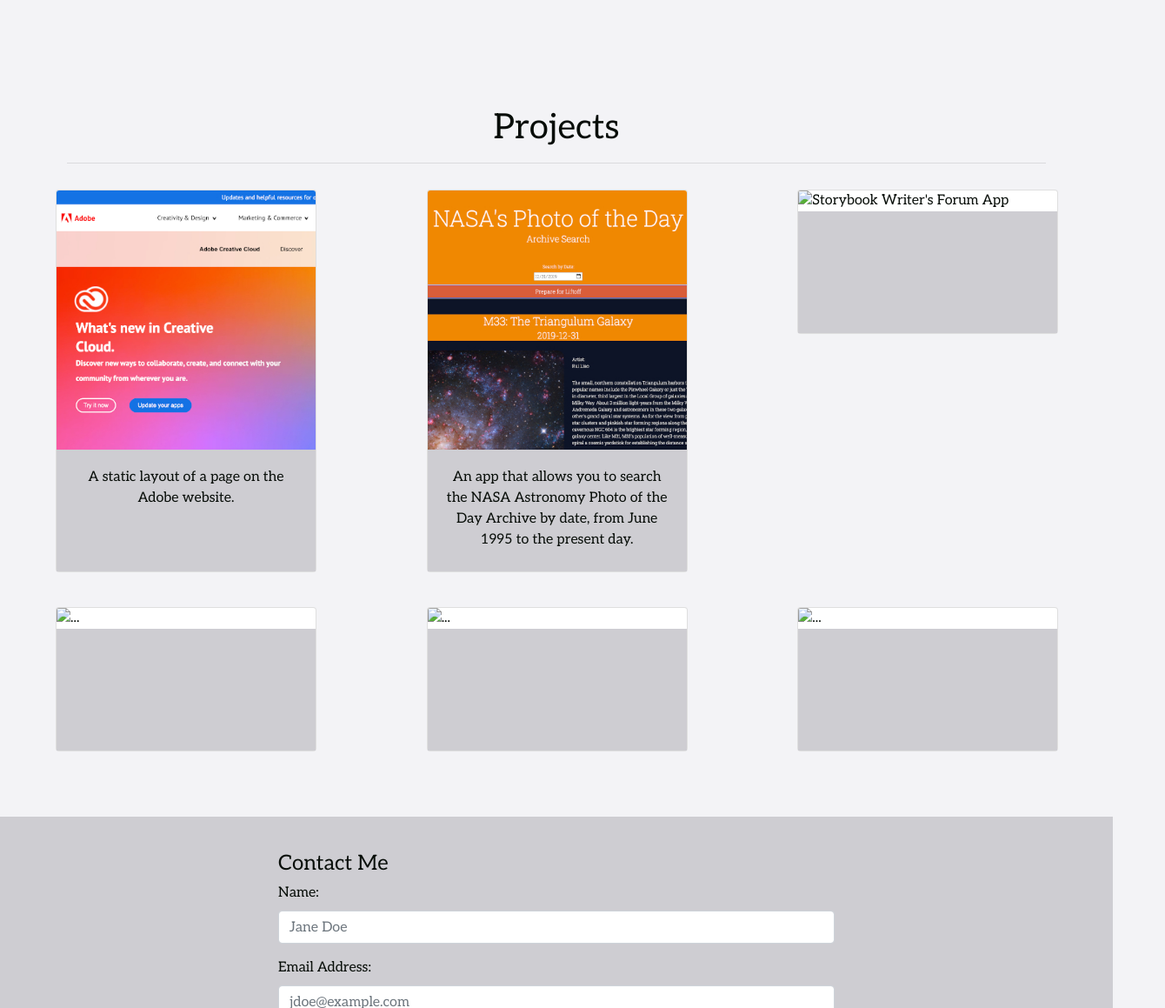
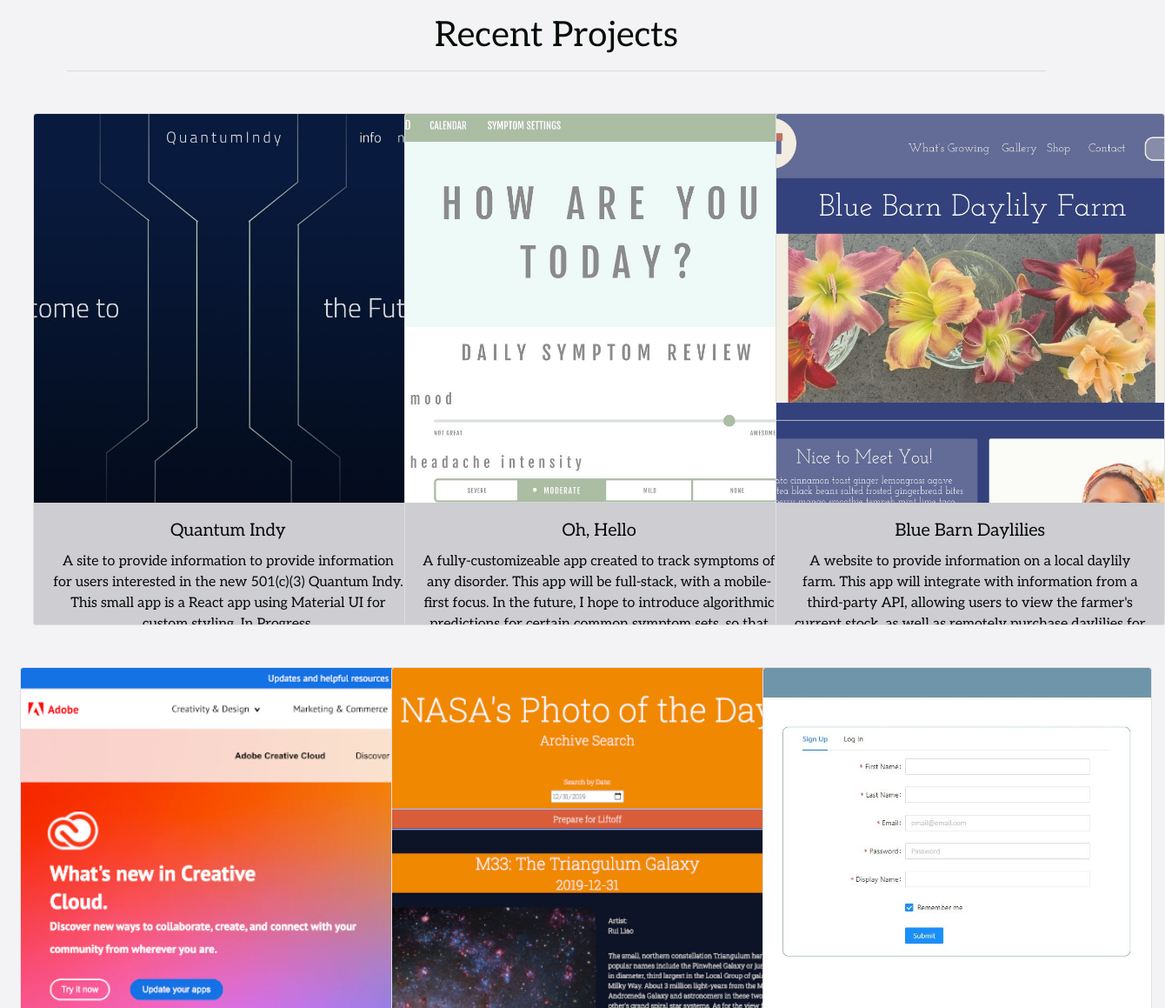
Before and after one commit to emorybrunner/Portfolio, a plain HTML site: page index.html in a window 1280 px wide. Shown: the part 1641-2800 px from the top of the page at 87% size, 1340 px wide, since content can reach past the window. Drawn offline with nearby package versions, Linux system fonts and the light colour scheme.

Commit message:
Portfolio Update Day 2

```diff
--- a/css/about.css
+++ b/css/about.css
@@ -1,9 +1,9 @@
-.svgs  {
-    margin-left: 3%;
+.row {
+    margin-top: 3rem;
 }
 
 #skillsTitle {
-    margin-left: 3%;
+    margin-left: 0;
 }
 
 .skillsColumn {
@@ -30,9 +30,9 @@
 }
 
 #portrait img {
-    height: 400px;
-    margin-top: 80px;
-    margin-left: 60px;
+    height: 30rem;
+    margin-top: 7rem;
+    margin-left: 2rem;
     border-radius: 20px;
 }
 
--- a/css/projects.css
+++ b/css/projects.css
@@ -7,9 +7,14 @@
 
 
 .bootstrap-override .card {
-    width: 300px;
-    margin-left: 5vw;
+    width: 28rem;
+    margin-left: 3vw;
+    margin-right: 3vw;
     justify-content: center space-evenly;
+}
+
+.bootstrap-override .card .card-image-top img {
+    height: 446px;
 }
 
 .bootstrap-override .card-body {
@@ -18,6 +23,22 @@
     text-align: center;
     transition: 0.1s;
     transition-timing-function: ease-in-out;
+}
+
+.bootstrap-override .card-body::-webkit-scrollbar {
+    width: 8px;
+}
+
+.bootstrap-override .card-body::-webkit-scrollbar-track {
+    background: #F1F1F1;
+}
+
+.bootstrap-override .card-body::-webkit-scrollbar-thumb {
+    background: #9f9fa1;
+}
+
+.bootstrap-override .card-body::-webkit-scrollbar-thumb:hover {
+    background: #63695a;
 }
 
 .bootstrap-override .card-body:hover {
--- a/index.html
+++ b/index.html
@@ -55,9 +55,9 @@
 <!-- About -->
 <div id="about">
     <div class="container">
-        <h3 id="skillsTitle">Skills</h3>
         <div class="row">
             <div class="col-sm-2 skillsColumn svgs">
+                <h3 id="skillsTitle">Skills</h3>
                 <svg id="cssSVG" class="svg" viewBox="0 0 128 128" data-toggle="tooltip" data-placement="right" title="CSS" >
                     <path d="M8.76 1l10.055 112.883 45.118 12.58 45.244-12.626 10.063-112.837h-110.48zm89.591 25.862l-3.347 37.605.01.203-.014.467v-.004l-2.378 26.294-.262 2.336-28.36 7.844v.001l-.022.019-28.311-7.888-1.917-21.739h13.883l.985 11.054 15.386 4.17-.004.008v-.002l15.443-4.229 1.632-18.001h-32.282999999999994l-.277-3.043-.631-7.129-.331-3.828h34.748999999999995l1.264-14h-52.926l-.277-3.041-.63-7.131-.332-3.828h69.281l-.331 3.862z"></path>
                 </svg>
@@ -102,11 +102,11 @@
                 <p>Following my graduation from university, I worked in the culinary world for a few years. Enter: COVID-19. The industry began to change rapidly and I - like many others - began to realize that this could be the perfect opportunity for a change of pace. Eleven Fifty Academy came onto my radar through mutual connections to the program, and I decided jump in headfirst into their Web Development Bootcamp.</p>
                 <p>After completing Eleven Fifty's program in January of 2021, I had the opportunity to return to the school as a Learning Assistant. In this position, I mentored and tutored students, both one-on-one and in class, helping them to have a productive and exceptional experience during their time at Eleven Fifty. I was able to cement a deeper understanding of the concepts that I had learned throughout my time in the course, while also touching on all of the different technologies that my students implemented in their projects.</p>
                 <p>Following my time spent teaching, I feel confident enough to say that I am not only ready, but excited to take the next step towards becoming a full-fledged developer! I am eager to expand my knowledge of web development and design, learn new technologies, and work on new projects -- I can't wait to see what the future holds.</p>
-                <p><a href="">View my Resume here!</a></p>
+                <p><a href="./assets/Emory_Brunner_Resume.pdf" target="_blank">View my Resume here!</a></p>
             </div>
 
             <div class="col-sm-4" id="portrait">
-                <img src="">
+                <img src="./assets/Headshot.jpg">
             </div>
         </div>
     </div>
@@ -114,78 +114,86 @@
 
 <!-- Projects -->
 <div id="projectsHeader">
-    <h1>Projects</h1>
+    <h1>Recent Projects</h1>
     <hr />
 </div>
 
 <div class="row">
     <div class="col-sm-4">
         <div class="card">
-            <img src="assets/staticLayout.jpg" class="card-img-top" alt="Adobe Creative Cloud Static Layout">
-            <div class="card-body">
-                <p class="card-text">A static layout of a page on the Adobe website.</p>
+            <a href="#" target="_blank">
+                <img src="./assets/QuantumIndy_Preview.jpg" class="card-img-top" alt="Quantum Indy Website Preview">
+            </a>
+            <div class="card-body overflow-auto">
+                <h5 class="card-title">Quantum Indy</h5>
+                <p class="card-text">A site to provide information to provide information for users interested in the new 501(c)(3) Quantum Indy. This small app is a React app using Material UI for custom styling. In Progress.</p>
+            </div>
+        </div>
+    </div>
+    <div class="col-sm-4">
+        <div class="card">
+            <a href="#" target="_blank">
+                <img src="./assets/Oh_Hello_Preview.jpg" class="card-img-top" alt="Oh Hello App Preview">
+            </a>
+            <div class="card-body overflow-auto">
+                <h5 class="card-title">Oh, Hello</h5>
+                <p class="card-text">A fully-customizeable app created to track symptoms of any disorder. This app will be full-stack, with a mobile-first focus. In the future, I hope to introduce algorithmic predictions for certain common symptom sets, so that users can predict how they will feel in the future. In Progress.</p>
+            </div>
+        </div>
+    </div>
+    <div class="col-sm-4">
+        <div class="card">
+            <a href="#" target="_blank">
+                <img src="./assets/Blue_Barn_Preview.jpg" class="card-img-top" alt="Blue Barn Daylilies Website Preview">
+            </a>
+            <div class="card-body overflow-auto">
+                <h5 class="card-title">Blue Barn Daylilies</h5>
+                <p class="card-text">A website to provide information on a local daylily farm. This app will integrate with information from a third-party API, allowing users to view the farmer's current stock, as well as remotely purchase daylilies for pickup or delivery. In Progress.</p>
+            </div>
+        </div>
+    </div>
+<div class="row">
+    <div class="col-sm-4">
+        <div class="card">
+            <img src="assets/staticLayout_Preview.jpg" class="card-img-top" alt="Adobe Creative Cloud Static Layout Preview">
+            <div class="card-body overflow-auto">
+                <h5 class="card-title">Adobe Static Layout</h5>
+                <p class="card-text">A static layout of a page on the Adobe website. This was created to not only improve my CSS skills, but also to test my ability to inspect a website and use the browser's provided tools to find assets and styling techniques.</p>
             </div>
         </div>
     </div>
     <div class="col-sm-4">
         <div class="card">
             <a href="https://eb-api-nasa.web.app/" target="_blank">
-                <img src="assets/apitwo.jpg" class="card-img-top" alt="NASA Photo of the Day App">
+                <img src="assets/apitwo_Preview.jpg" class="card-img-top" alt="NASA Photo of the Day App Preview">
             </a>
-            <div class="card-body">
-                <p class="card-text">An app that allows you to search the NASA Astronomy Photo of the Day Archive by date, from June 1995 to the present day.</p>
+            <div class="card-body overflow-auto">
+                <h5 class="card-title">NASA Photo of the Day</h5>
+                <p class="card-text">An app that allows you to search the NASA Astronomy Photo of the Day Archive by date, from June 1995 to the present day. This was created to test my ability to interact with an outside API and reinforce my documentation-reading skills.</p>
             </div>
         </div>
     </div>
     <div class="col-sm-4">
         <div class="card">
             <a href="https://eb-storybook-client.herokuapp.com" target="_blank">
-                <img src="assets/storybook.png" class="card-img-top" alt="Storybook Writer's Forum App">
+                <img src="assets/Storybook_Preview.jpg" class="card-img-top" alt="Storybook Writer's Forum App Preview">
             </a>
-            <div class="card-body">
-                <p class="card-text"></p>
+            <div class="card-body overflow-auto">
+                <h5 class="card-title">StoryBook Writer's Forum</h5>
+                <p class="card-text">A full-stack app that allows users to create stories and prompts, with the goal of ameliorating communication between writers and creatives. This was created with the goal of learning TypeScript and React Class Components/Lifecycle Methods, as well as reinforcing my ability to create, modify, and interact with my own API. </p>
             </div>
         </div>
     </div>
 </div>
 
-<div class="row">
-    <div class="col-sm-4">
-        <div class="card">
-            <a href="#" target="_blank">
-                <img src="" class="card-img-top" alt="...">
-            </a>
-            <div class="card-body">
-                <p class="card-text"></p>
-            </div>
-        </div>
-    </div>
-    <div class="col-sm-4">
-        <div class="card">
-            <a href="#" target="_blank">
-                <img src="" class="card-img-top" alt="...">
-            </a>
-            <div class="card-body">
-                <p class="card-text"></p>
-            </div>
-        </div>
-    </div>
-    <div class="col-sm-4">
-        <div class="card">
-            <a href="#" target="_blank">
-                <img src="" class="card-img-top" alt="...">
-            </a>
-            <div class="card-body">
-                <p class="card-text"></p>
-            </div>
-        </div>
-    </div>
 </div>
 
 <!-- Contact Page -->
 <div id="contact">
-    <h4>Contact Me</h4>
+    <h4>Contact</h4>
     <form class="contactForm" action="https://formspree.io/f/xgepkvva" method="POST">
+        <p>Thank you for taking the time to review my information! Please do not hesitate to contact me with any further questions.  </p>
+        <br />
         <label>
             <div class="form-group">
                 <label for="exampleFormControlInput1">Name: </label>
```
Also changed, not shown: assets/Blue_Barn_Preview.jpg (added), assets/Headshot.jpg (added), assets/Oh_Hello_Preview.jpg (added), assets/QuantumIndy_Preview.jpg (added), assets/Storybook_Preview.jpg (added), assets/apitwo_Preview.jpg (renamed from assets/apitwo.jpg), assets/firebaseLogo.png (deleted), assets/staticLayout_Preview.jpg (renamed from assets/staticLayout.jpg), 1 other file.
